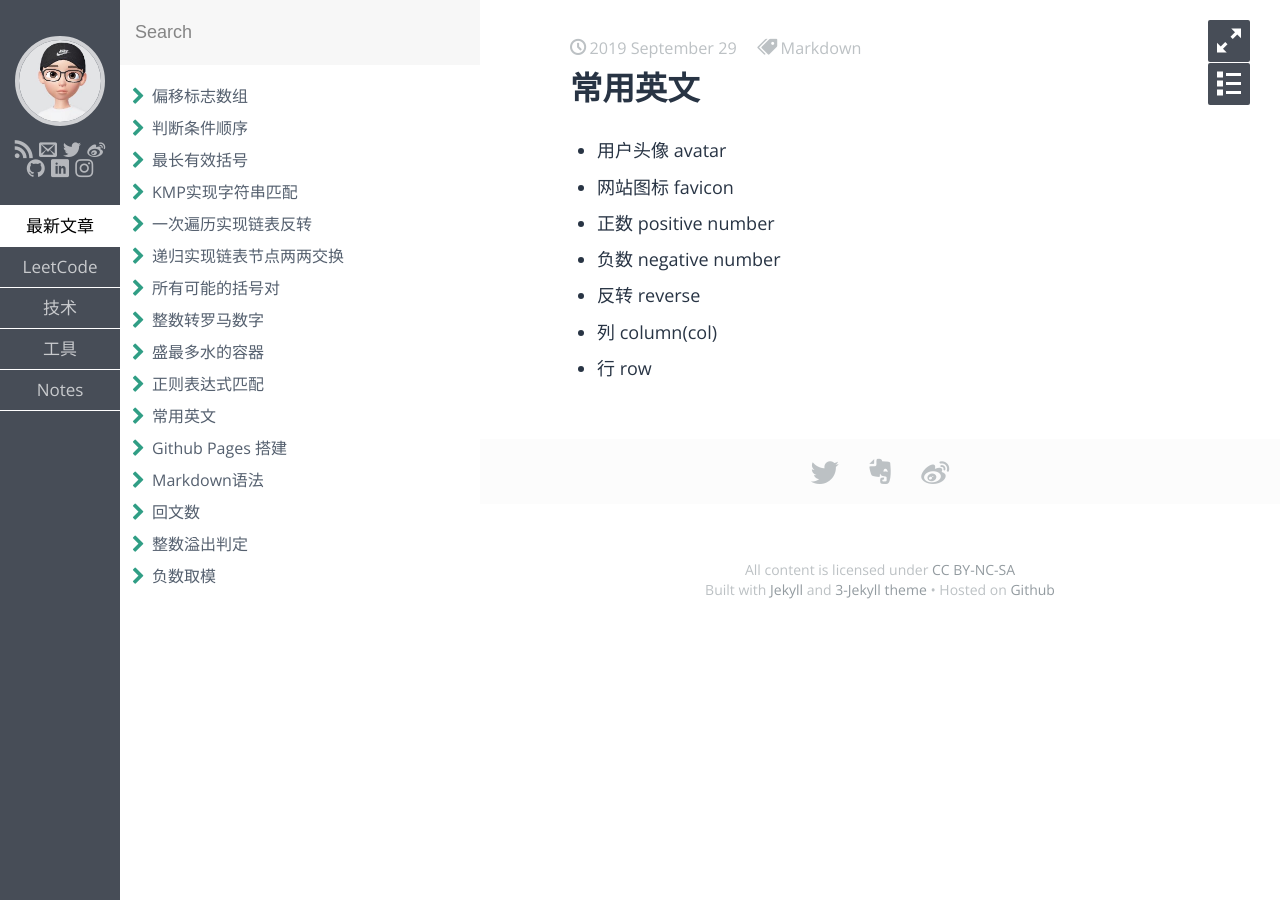
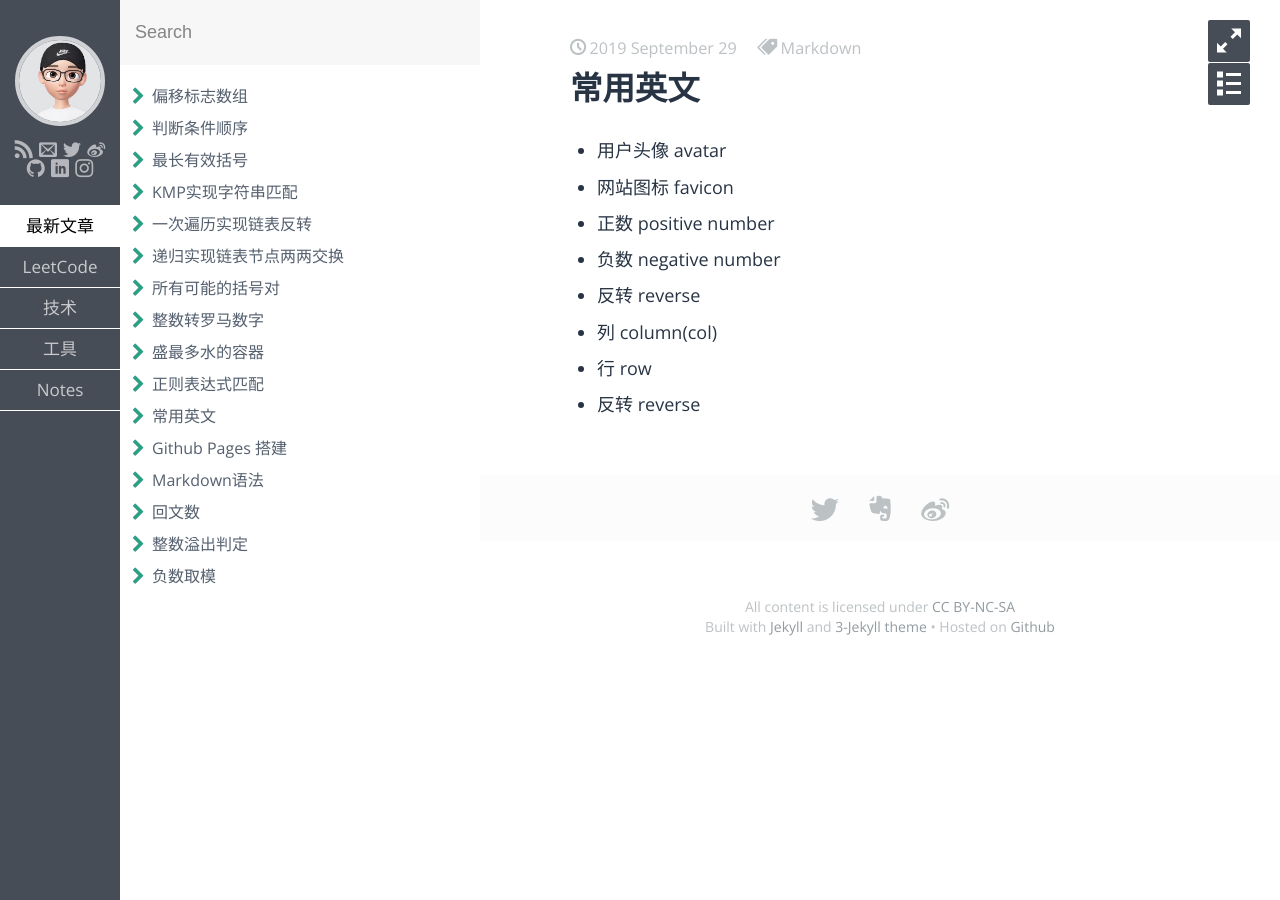
Before and after one commit to Tong0217/Tong0217.github.io, a Jekyll site: the page built from _posts/translate/2019-09-29-translate.md, in a window 1280 px wide. Built offline with Jekyll 4.4.1, drawn with Linux system fonts in a browser that asks for light colours; some web fonts are replaced.

Commit message:
Update 2019-09-29-translate.md

```diff
--- a/_posts/translate/2019-09-29-translate.md
+++ b/_posts/translate/2019-09-29-translate.md
@@ -12,3 +12,4 @@ description: 写代码是常用的英文
 * 反转      reverse
 * 列        column(col)
 * 行        row
+* 反转     reverse
```
